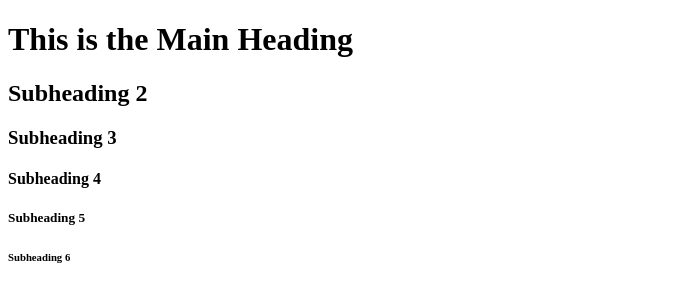
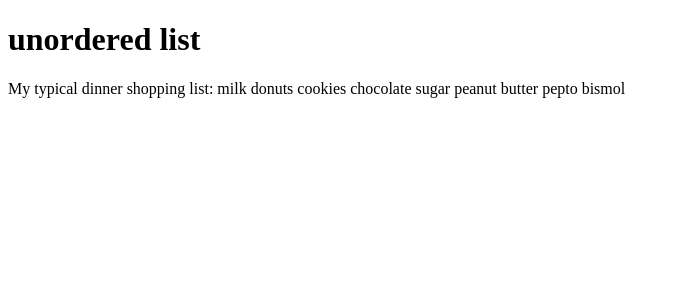
Before and after one commit to shivarama02/courseratest, a plain HTML site: page site/sss.html in a window 1280 px wide. Shown: the whole page, without its empty margins (0-680 px from the left). Drawn offline with Linux system fonts and the light colour scheme.

Commit message:
new page3

```diff
--- a/site/sss.html
+++ b/site/sss.html
@@ -2,14 +2,18 @@
 <html lang="en-us">
 <head>
 	<meta charset="utf-8">
-	<title>sementics elements</title>
+	<title>UNORDERD LIST</title>
 </head>
 <body>
-	<h1>This is the Main Heading</h1>
-  <h2>Subheading 2</h2>
-  <h3>Subheading 3</h3>
-  <h4>Subheading 4</h4>
-  <h5>Subheading 5</h5>
-  <h6>Subheading 6</h6>
+	<h1>unordered list</h1>
+	<div> My typical dinner shopping list:
+
+		milk
+		donuts
+		cookies
+			chocolate
+			sugar
+			peanut butter
+		pepto bismol
 </body>
 </html>
```
